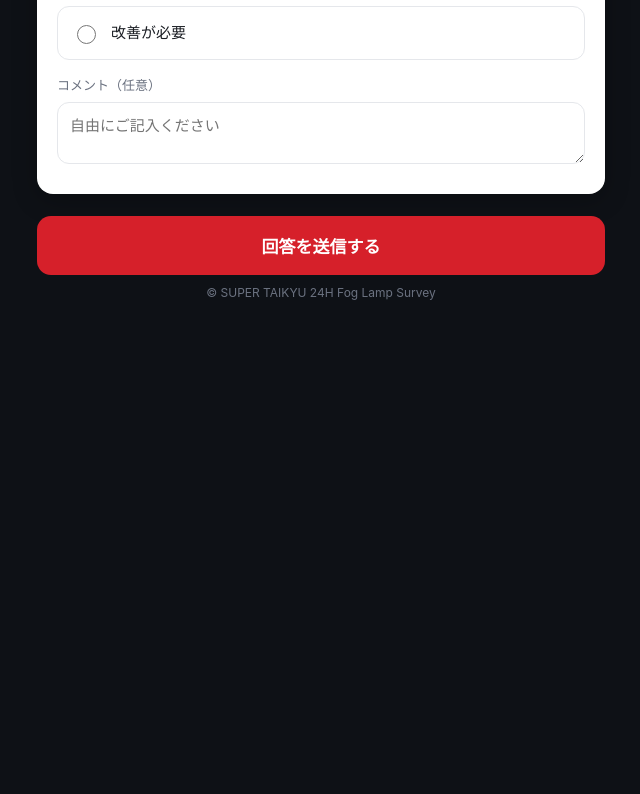
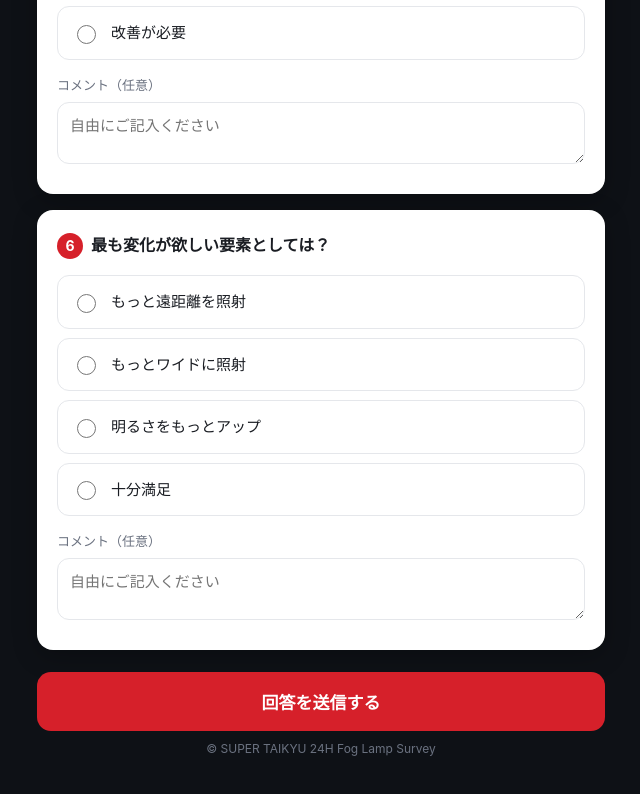
Before and after one commit to hidekiyumi3600-crypto/fog-lamp-survey, a plain HTML site: page index.html in a window 1280 px wide. Shown: the part 2366-3160 px from the top of the page, without its empty margins (319-959 px from the left). Before the commit the page ends 2741 px from the top, so only its background shows below. Drawn offline with Linux system fonts and the light colour scheme.

Commit message:
Add Q6 (most-wanted improvement)
Co-Authored-By: Claude Opus 4.8 (1M context) <noreply@anthropic.com>

```diff
--- a/index.html
+++ b/index.html
@@ -208,6 +208,18 @@
         </div>
       </div>
 
+      <div class="card">
+        <p class="qtitle"><span class="qnum">6</span>最も変化が欲しい要素としては？</p>
+        <label class="opt"><input type="radio" name="Q6_改善要望" value="もっと遠距離を照射" required> もっと遠距離を照射</label>
+        <label class="opt"><input type="radio" name="Q6_改善要望" value="もっとワイドに照射"> もっとワイドに照射</label>
+        <label class="opt"><input type="radio" name="Q6_改善要望" value="明るさをもっとアップ"> 明るさをもっとアップ</label>
+        <label class="opt"><input type="radio" name="Q6_改善要望" value="十分満足"> 十分満足</label>
+        <div class="comment">
+          <span>コメント（任意）</span>
+          <textarea name="Q6_コメント" placeholder="自由にご記入ください"></textarea>
+        </div>
+      </div>
+
       <button type="submit" class="submit">回答を送信する</button>
     </form>
   </div>
```
